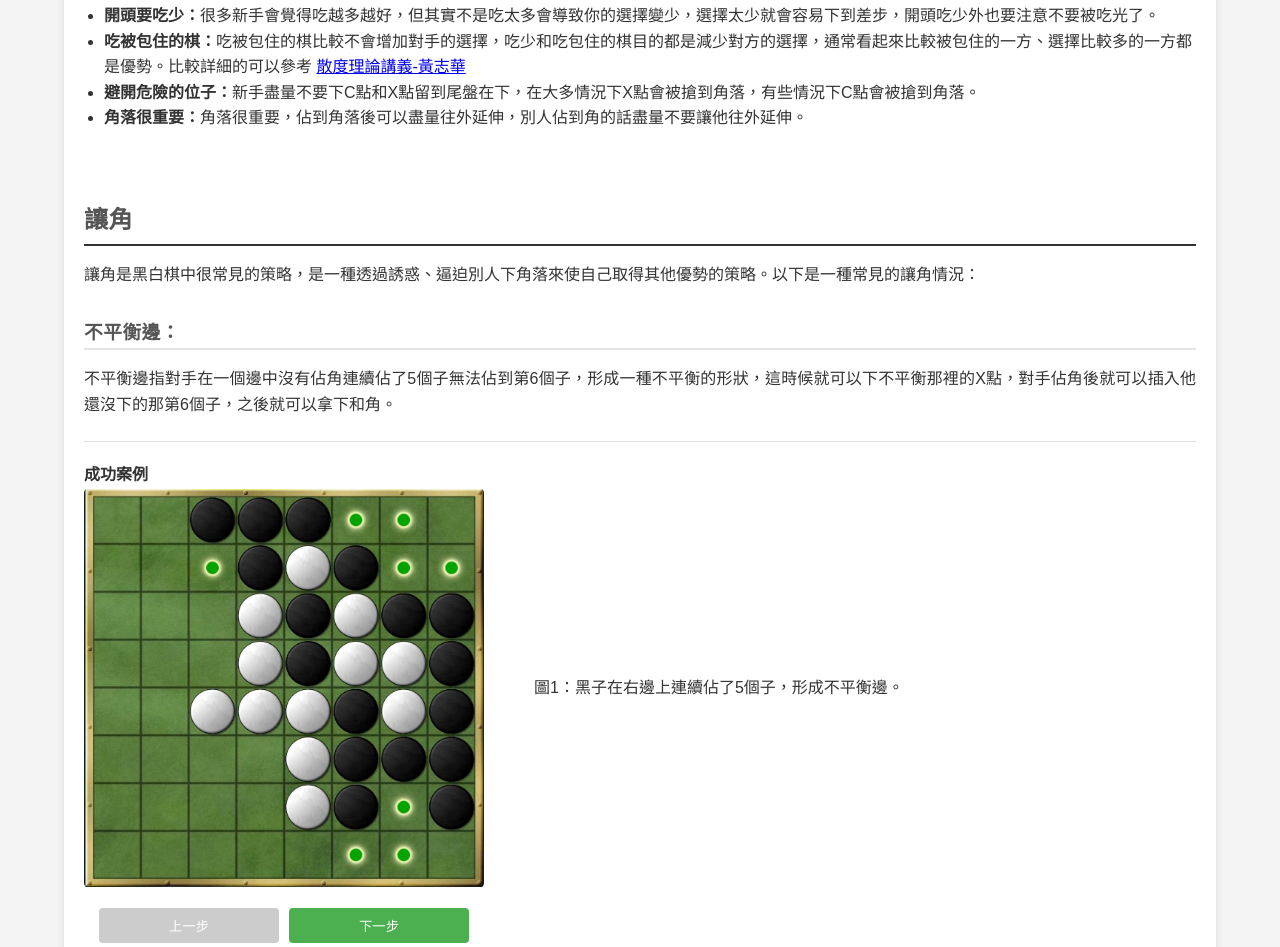
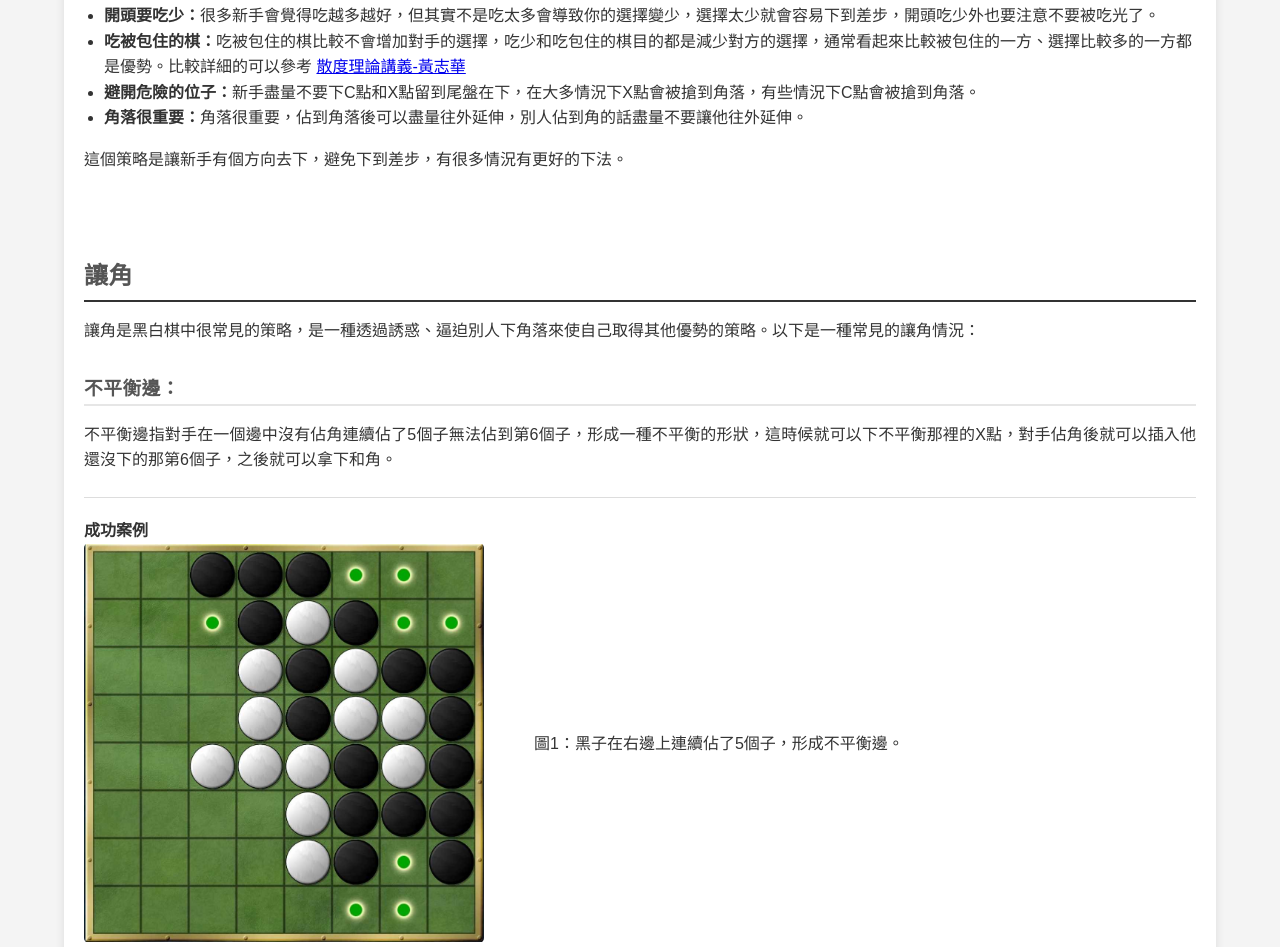
Before and after one commit to Worldview108/Othello, a plain HTML site: page index.html in a window 1280 px wide. Shown: the part 1369-2316 px from the top of the page. Drawn offline with Linux system fonts and the light colour scheme.

Commit message:
Update index.html

```diff
--- a/index.html
+++ b/index.html
@@ -341,6 +341,7 @@
             <li><strong>避開危險的位子：</strong>新手盡量不要下C點和X點留到尾盤在下，在大多情況下X點會被搶到角落，有些情況下C點會被搶到角落。</li>
             <li><strong>角落很重要：</strong>角落很重要，佔到角落後可以盡量往外延伸，別人佔到角的話盡量不要讓他往外延伸。</li>
         </ul>
+        <p>這個策略是讓新手有個方向去下，避免下到差步，有很多情況有更好的下法。</p>
     </section>
 
     <section id="letting-corner">
```
